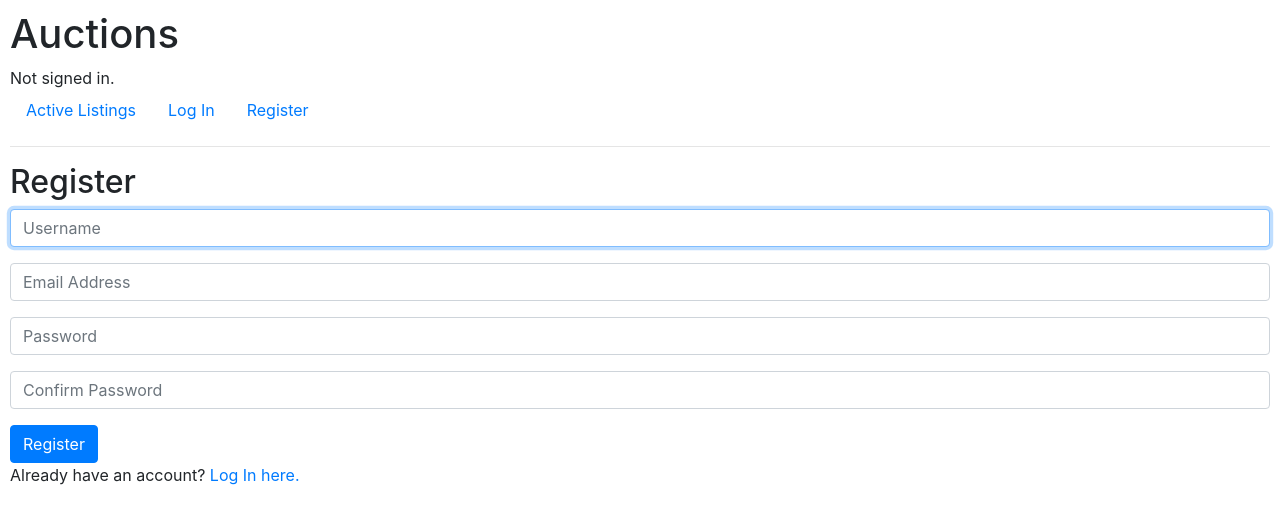
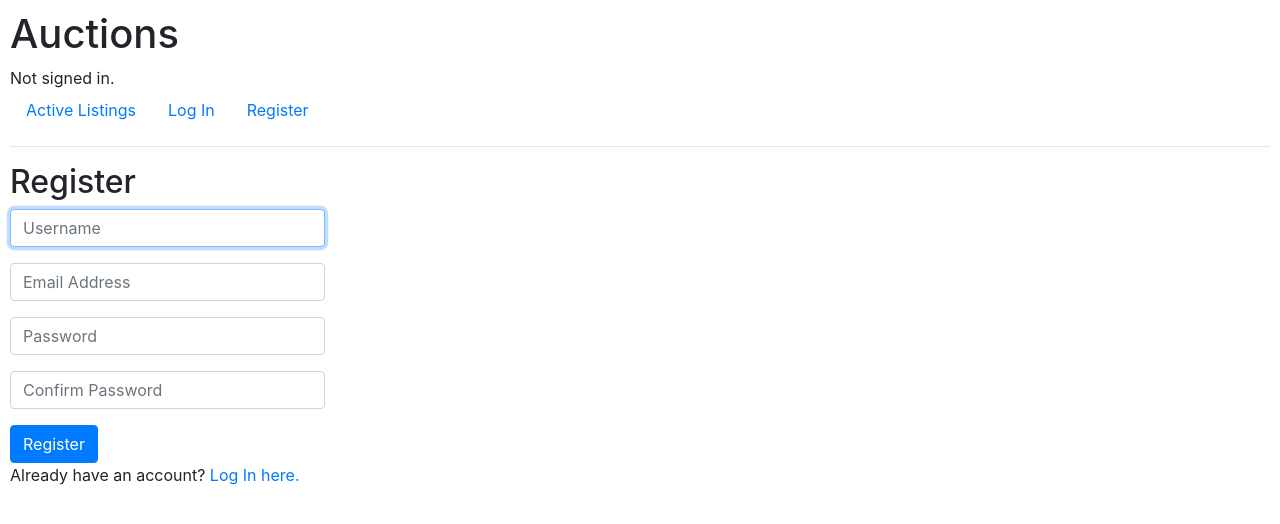
Before and after one commit to YanMaciel/harvard-cs50web-commerce, a Django app: page /register in a window 1280 px wide. Shown: the top 524 px of the page. Run offline with Django 3.2, Linux system fonts and the light colour scheme; some libraries are stand-ins or nearby versions.

Commit message:
feat: register/login small inputs

```diff
--- a/auctions/templates/auctions/login.html
+++ b/auctions/templates/auctions/login.html
@@ -10,10 +10,10 @@
 
     <form action="{% url 'login' %}" method="post">
         {% csrf_token %}
-        <div class="form-group">
+        <div class="form-group w-25">
             <input autofocus class="form-control" type="text" name="username" placeholder="Username">
         </div>
-        <div class="form-group">
+        <div class="form-group w-25">
             <input class="form-control" type="password" name="password" placeholder="Password">
         </div>
         <input class="btn btn-primary" type="submit" value="Login">
--- a/auctions/templates/auctions/register.html
+++ b/auctions/templates/auctions/register.html
@@ -10,16 +10,16 @@
 
     <form action="{% url 'register' %}" method="post">
         {% csrf_token %}
-        <div class="form-group">
+        <div class="form-group w-25">
             <input class="form-control" autofocus type="text" name="username" placeholder="Username">
         </div>
-        <div class="form-group">
+        <div class="form-group w-25">
             <input class="form-control" type="email" name="email" placeholder="Email Address">
         </div>
-        <div class="form-group">
+        <div class="form-group w-25">
             <input class="form-control" type="password" name="password" placeholder="Password">
         </div>
-        <div class="form-group">
+        <div class="form-group w-25">
             <input class="form-control" type="password" name="confirmation" placeholder="Confirm Password">
         </div>
         <input class="btn btn-primary" type="submit" value="Register">
--- a/auctions/views.py
+++ b/auctions/views.py
@@ -67,4 +67,5 @@ def register(request):
 def create_listing(request):
     if request.method == "POST":
         print(request.POST["title"])
+        print(request.POST)
     return render(request, "auctions/create_listing.html")
```
Also changed, not shown: db.sqlite3.
